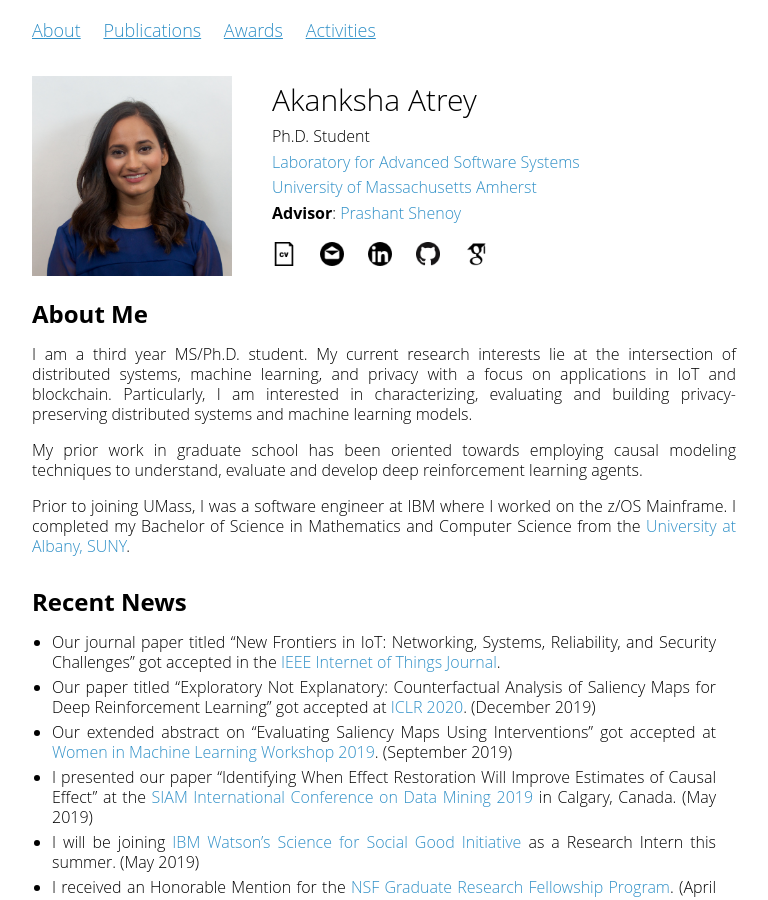
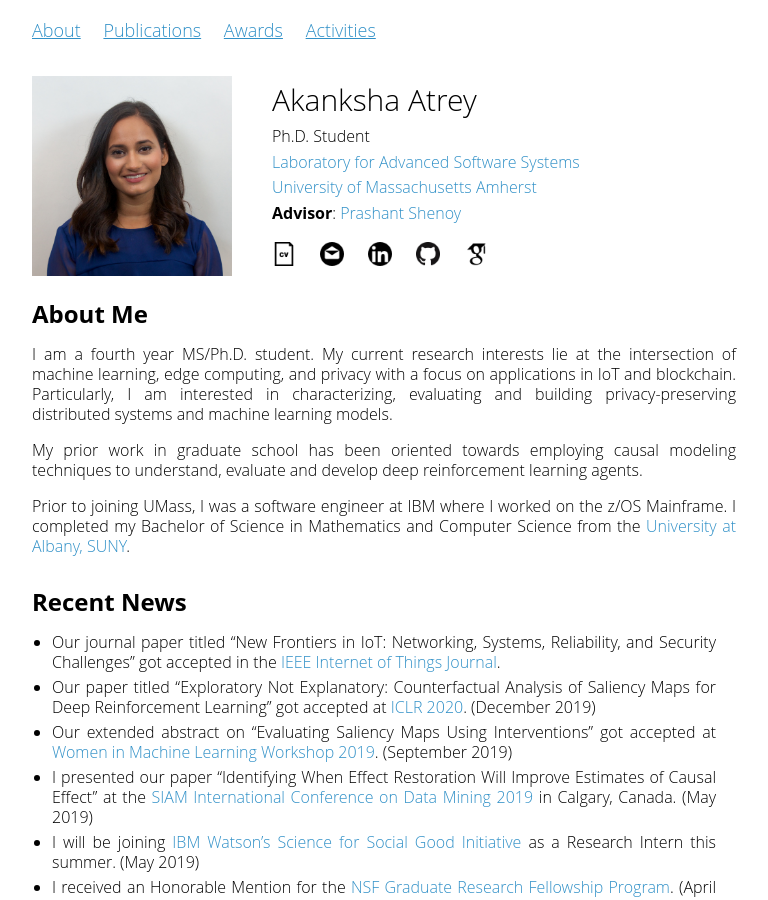
Before and after one commit to akanksha-atrey/akanksha-atrey.github.io, a Jekyll site: the page built from index.md, in a window 1280 px wide and 900 px high. Shown: the whole window, without its empty margins (256-1024 px from the left). Built offline with Jekyll 4.4.1, drawn with Linux system fonts in a browser that asks for light colours; our own code applies the rules of GitHub Pages for plain Markdown files; some of the changed text lies outside the part shown.

Commit message:
updates 4th year

```diff
--- a/index.md
+++ b/index.md
@@ -4,7 +4,7 @@ layout: default
 
 ## About Me
 
-I am a third year MS/Ph.D. student. My current research interests lie at the intersection of distributed systems, machine learning, and privacy with a focus on applications in IoT and blockchain. Particularly, I am interested in characterizing, evaluating and building privacy-preserving distributed systems and machine learning models.
+I am a fourth year MS/Ph.D. student. My current research interests lie at the intersection of machine learning, edge computing, and privacy with a focus on applications in IoT and blockchain. Particularly, I am interested in characterizing, evaluating and building privacy-preserving distributed systems and machine learning models.
 
 My prior work in graduate school has been oriented towards employing causal modeling techniques to understand, evaluate and develop deep reinforcement learning agents.
 
```
Also changed, not shown: other parts of index.md (+1 -0 lines), 1 other file.
